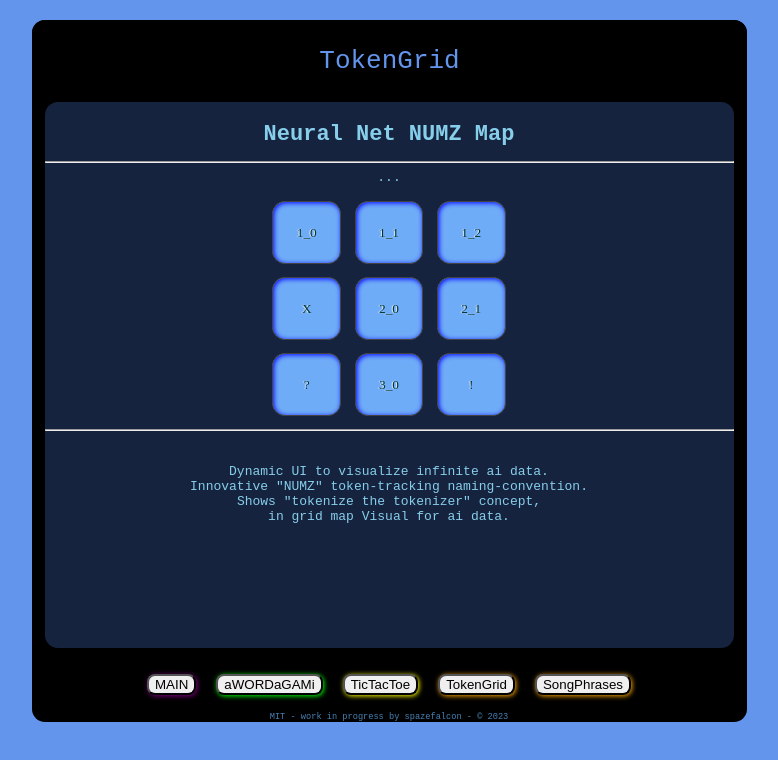
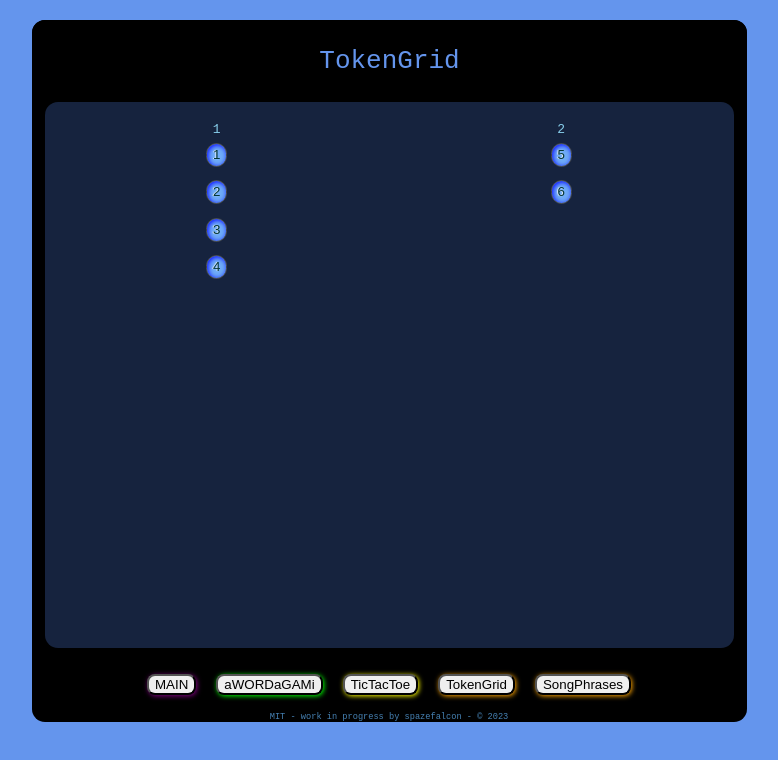
Before and after one commit to netcinematics/aWordaGami, a React (Create React App) app: page / in a window 1280 px wide. Both pictures are taken after a click on the button "TokenGrid". Shown: the top 760 px of the page, without its empty margins (251-1029 px from the left). Built offline with nearby package versions, Linux system fonts and the light colour scheme.

Commit message:
gridview

```diff
--- a/src/App.js
+++ b/src/App.js
@@ -1,6 +1,7 @@
 import './App.css';
 import MainView from './views/MainView';
-import TokenGrid1 from './views/TokenGrid1';
+// import TokenGrid1 from './views/TokenGrid1';
+import TokenGrid3 from './views/TokenGrid3';
 import SongPhrases from './views/SongPhrases';
 import TicTacToe from './views/TicTacToeView';
 import AWordaGami1 from './views/aWordaGami1';
@@ -29,7 +30,8 @@ function App() {
           } else if (viewIDX === "TicTacToe") {
             return <TicTacToe/>;
           } else if (viewIDX === "TokenGrid") {
-            return <TokenGrid1/>;
+            return <TokenGrid3   langData = {{roots:[1,2,3,4,5,6],stems:[]}}/>;
+            // return <TokenGrid1/>;
           } else if (viewIDX === "SongPhrases") {
             return <SongPhrases/>;
           } else {
--- /dev/null
+++ b/src/views/TokenGrid3.js
@@ -0,0 +1,182 @@
+// import { useState } from 'react';
+import "../styles.css";
+
+export default function TokenGrid3 ({langData}) {
+
+// console.log('x1',langData.roots.length)
+
+//----------------------TOKEN-GRID------------------------------------
+
+const tokenz = [  //NUMZ INFORMATION-ARCHITECTURE
+    { title: 'First', numz: '1_0', id:1 },
+    { title: 'First.1', numz: '1_1', id:4 },
+    { title: 'First.2', numz: '1_2', id:5 },
+    { title: 'First.2', numz: '1_3', id:7,state:'locked' },
+    { title: 'Second', numz: '2_0', id:2},
+    { title: 'Second.1', numz: '2_1', id:6},
+    { title: 'Second.2', numz: '2_2', id:8, state:'clue'},
+    { title: 'Third', numz: '3_0', id:3 },
+    { title: 'Third.1', numz: '3_1', id:9, state:'prize' },
+  ];
+
+
+function TokenCard({ value, onTokenClick }) {
+    let cardStyle =  {
+        background: '#6facf7',
+        border: '1px solid #444',
+        lineHeight: '20px',
+        margin: '0.5em',
+        borderRadius: '13px',
+        boxShadow: 'inset 1px 1px 5px 0px blue',
+        cursor: 'pointer',
+        color: '#013434',
+        textShadow: '-1px 0px 1px whitesmoke'
+    }
+    //GAMIFICATION AGENT
+    // console.log('AGENT tst',value)
+    // let displayValue = gameAGENT(value);
+    return (
+        <button style={cardStyle} onClick={onTokenClick}>
+        {/* {displayValue} */}
+        {value}
+        </button>
+    );
+}
+
+function gameAGENT(token){ //REACT to state and RESPOND
+  if(!token){return ''}
+  if(!token.state){return token.numz}
+  else if (token.state==='locked'){return 'X'}
+  else if (token.state==='prize'){return '!'}
+  else if (token.state==='clue'){return '?'}
+}
+
+function TokenGrid (){ //Everything is a token.
+    function onTokenClick(){
+        console.log('ASD')
+    }
+    // console.log('x2',langData.roots.length)
+    let COLNUM=4;
+    //roots already sorted by "rhyme-closeness" by agents.
+    //agent_RHYMECLOSE()
+    //sort tokens by letter density, AGENT
+    //agent_LETTERDENSITY()
+    //then cut into columns of maxCOL AGENT
+    //agent_COLUMNCUT()
+
+
+    //CONVERT WORDS into TOKENS:
+    // let tokenCardARR = langData.roots.map( (word, idx)=>{
+    //     return <TokenCard value={word} onTokenClick={() => onTokenClick(idx)} />
+    // });
+
+    //CUT TOKENS into COLUMNS:
+    let tokenCOLARR = [];
+    let colm = [];
+    // debugger;
+    let humanIDX = 0;
+    let tokenCOLUMNS = [];
+    for(let i=0; i<langData.roots.length; i += COLNUM){
+        colm = langData.roots.slice(i,i+COLNUM);
+        // console.log('COLM',colm.length)
+        ++humanIDX;
+         tokenCOLUMNS.push( <div style={{display:'flex',flexDirection:'column'}}>
+            <header>{humanIDX}</header>
+            {
+                colm.map( (word,idx)=>{
+                    return <TokenCard value={word} onTokenClick={() => onTokenClick(idx)} />
+                    // return <div>{word}</div>
+                })
+            }
+
+         </div>
+         );
+
+
+
+    }
+
+
+    // //CONVERT WORDS into TOKENS:
+    // let tokenCardARR = langData.roots.map( (word, idx)=>{
+    //     return <TokenCard value={word} onTokenClick={() => onTokenClick(idx)} />
+    // });
+
+    // //CUT TOKENS into COLUMNS:
+    // let tokenCOLARR = [];
+    // let colm = [];
+    // debugger;
+    // for(let i=0; i<tokenCardARR.length; i += COLNUM){
+    //     colm = tokenCardARR.slice(i,i+COLNUM);
+    //     console.log('COLM',colm.length)
+    //     // tokenCOLARR.push( <div> )
+    //     tokenCOLARR.push( colm )
+    //     // tokenCOLARR.push( </div> )
+    // }
+
+    // let tokenCOLUMNS = tokenCOLARR.map( (item,idx)=>{
+
+    //     return <column style={{display:'flex',flexDirection:'column'}}>
+    //         <header>{idx}</header>
+    //         {
+    //             item
+    //         }
+    //     </column>
+
+
+    // });
+
+    // let tokenCOLARR = tokenCardARR.map( (tokn,idx)=>{
+
+    // });
+
+    return(tokenCOLUMNS)
+    // return(tokenCardARR)
+    // return(tokenCOLARR)
+
+    // return ([
+    //      <div className="status">{".!."}</div>
+    //      ,
+    //       <div className="board-row">
+    //         <TokenCard value={tokenz[0]} onTokenClick={() => onTokenClick(0)} />
+    //         <TokenCard value={tokenz[1]} onTokenClick={() => onTokenClick(1)} />
+    //         <TokenCard value={tokenz[2]} onTokenClick={() => onTokenClick(2)} />
+    //       </div>
+    // ])
+    // return (
+
+    //       <>
+    //       <div className="status">{"..."}</div>
+    //       <div className="board-row">
+    //         <TokenCard value={tokenz[0]} onTokenClick={() => onTokenClick(0)} />
+    //         <TokenCard value={tokenz[1]} onTokenClick={() => onTokenClick(1)} />
+    //         <TokenCard value={tokenz[2]} onTokenClick={() => onTokenClick(2)} />
+    //       </div>
+    //       <div className="board-row">
+    //         <TokenCard value={tokenz[3]} onTokenClick={() => onTokenClick(3)} />
+    //         <TokenCard value={tokenz[4]} onTokenClick={() => onTokenClick(4)} />
+    //         <TokenCard value={tokenz[5]} onTokenClick={() => onTokenClick(5)} />
+    //       </div>
+    //       <div className="board-row">
+    //         <TokenCard value={tokenz[6]} onTokenClick={() => onTokenClick(6)} />
+    //         <TokenCard value={tokenz[7]} onTokenClick={() => onTokenClick(7)} />
+    //         <TokenCard value={tokenz[8]} onTokenClick={() => onTokenClick(8)} />
+    //       </div>
+    //     </>
+
+
+    // );
+}
+
+//----------------------END TOKEN-GRID------------------------------------
+
+
+return (
+    <>
+    <tokengridframe style={{display:'flex',width:'100%',justifyContent:'space-around'}}>
+        <TokenGrid/>
+    </tokengridframe>
+    </>
+)
+
+};
```
